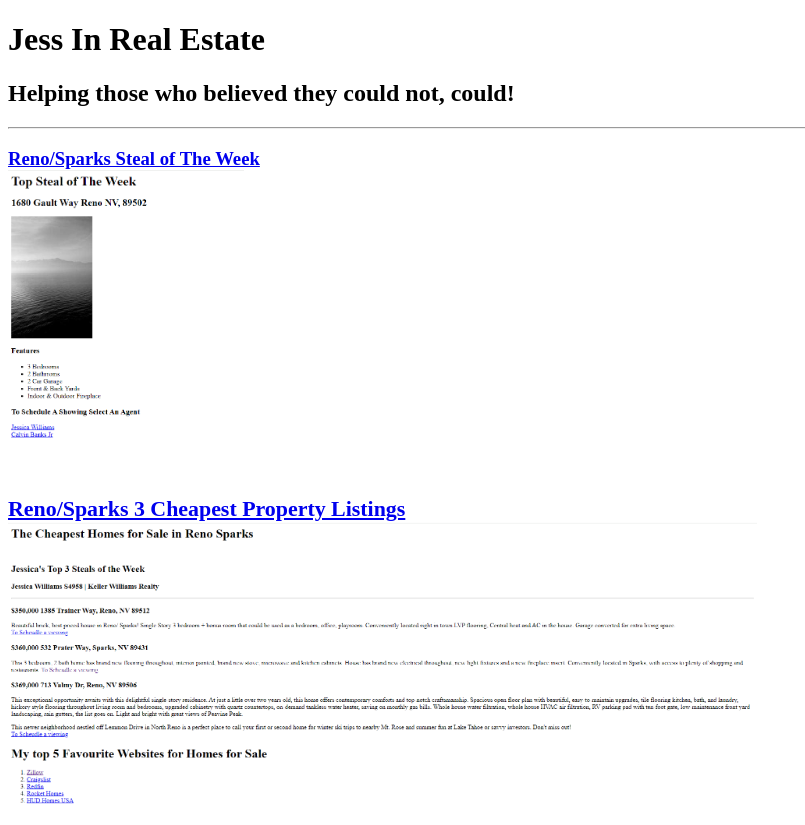
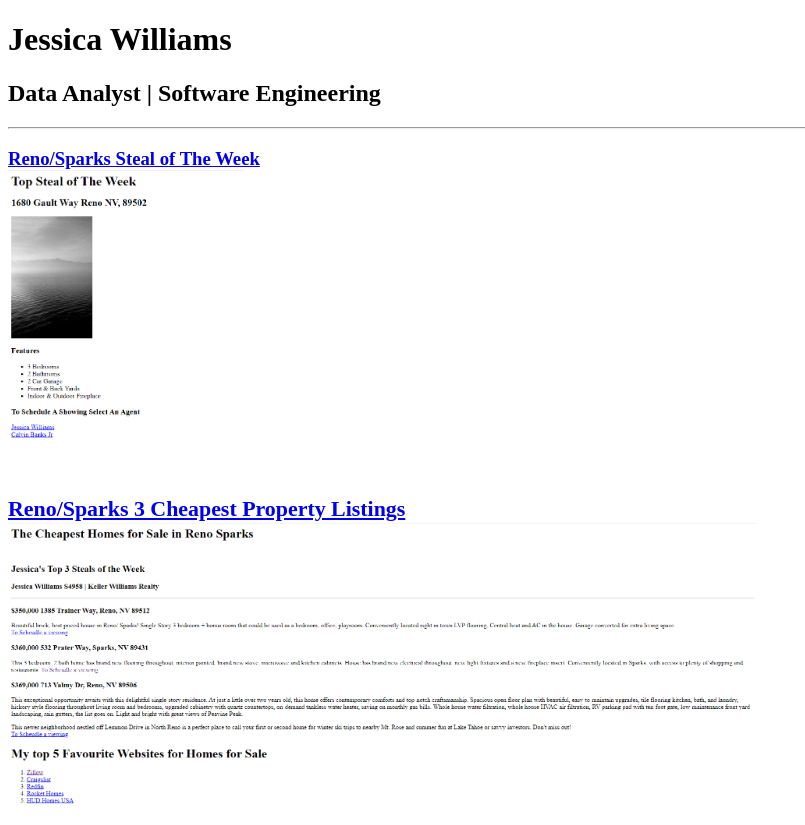
Before and after one commit to jwilliamsamber87/Python-Text-Based-Game, a plain HTML site: page index.html in a window 1280 px wide. Shown: the top 825 px of the page, without its empty margins (0-805 px from the left). Drawn offline with Linux system fonts and the light colour scheme.

Commit message:
Update index.html

```diff
--- a/index.html
+++ b/index.html
@@ -19,11 +19,11 @@ https://developer.mozilla.org/en-US/docs/Web/HTML/Element/img#attr-height -->
     <head>
         <meta charset="UTF-8">
         <meta name="viewport" content="width=device-width, initial-scale=1.0">
-        <title>Jess In Real Estate</title>
+        <title>Jessica Williams </title>
     </head>
     <body>
-        <h1>Jess In Real Estate</h1>
-        <h2>Helping those who believed they could not, could!</h2>
+        <h1>Jessica Williams</h1>
+        <h2> Data Analyst | Software Engineering</h2>
 
         <hr />
 
```
